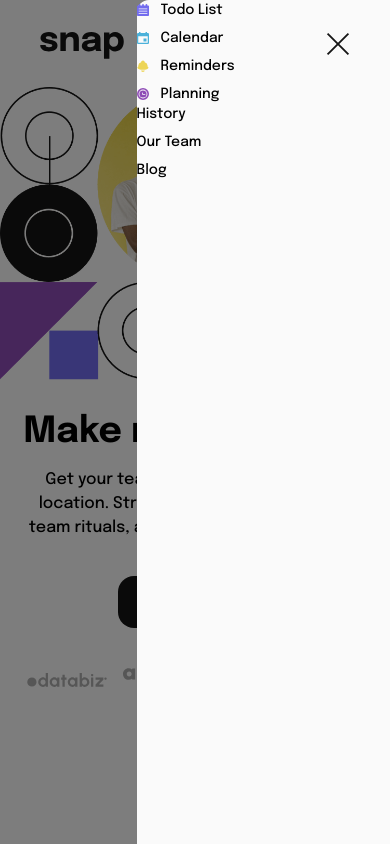
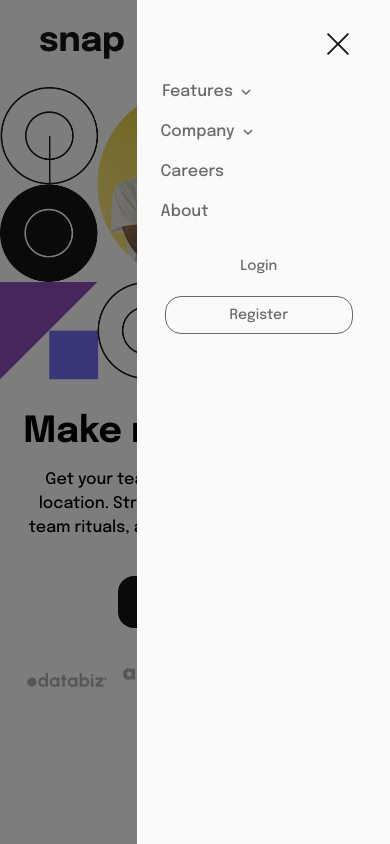
Before and after one commit to oezekielanim/dropdownnav, a React (Vite) app: page / in a window 390 px wide. Both pictures are taken after a click on the picture 334 px from the left and 42 px from the top of the page. Built offline with nearby package versions, Linux system fonts and the light colour scheme.

Commit message:
fix: side menu

```diff
--- a/src/components/Sidemenu.jsx
+++ b/src/components/Sidemenu.jsx
@@ -1,8 +1,11 @@
-import React from 'react'
+import React,{useState} from 'react'
 import { Backdrop } from '@mui/material'
 import close from "../assets/images/icon-close-menu.svg"
 import {v4 as uuidv4} from 'uuid'
 import Dropmenu from './Dropmenu'
+import arrowdown from '../assets/images/icon-arrow-down.svg'
+import arrowup from '../assets/images/icon-arrow-up.svg'
+import useNavmenu from '../hooks/useNavmenu';
 
 
 export const featureMenu = [
@@ -64,11 +67,42 @@ const Sidemenu = ({open, setOpen}) => {
 
 
 const Menu = ({setOpen})=>{
+  const {
+    featuresOpen,
+    companyOpen,
+    handleFeaturesOnClick,
+    handleCompanyOnClick,
+  } = useNavmenu();
+  const [active, setActive] = useState(false);
+
   return (
-    <div className='w-[65%] md:hidden h-full bg-white absolute right-0 z-20 rounded-tl-xl '>
+    <div className='w-[65%] md:hidden h-full bg-white absolute right-0 z-20  '>
       <span onClick={()=>setOpen()}><img src={close} alt="close button" className=' absolute right-10 top-8 w-6 h-6' /></span>
-      <Dropmenu menuList={featureMenu}/>
-      <Dropmenu menuList={companyMenu}/>
+      <ul className='space-y-4 absolute top-20 left-6 text-base text-gray'>
+      <li className='flex items-center justify-center gap-x-2 cursor-pointer' onClick={handleFeaturesOnClick}>
+                        Features <span className=''><img src={featuresOpen? arrowup: arrowdown} alt="icon" /></span>
+                        {/*This is a dropdown menu */}
+                        {featuresOpen &&<div className=' md:block max-w-fit text-xs text-gray py-5 px-4 font-thin md:shadow-xl md:rounded-xl  '>
+                        <Dropmenu menuList={featureMenu}/>
+                        </div>}
+        </li>
+
+        <li className='flex items-center justify-center gap-x-2 cursor-pointer'  onClick={handleCompanyOnClick}>
+                        Company <span className=''><img src={companyOpen? arrowup: arrowdown} alt="icon" /></span>
+                        {/* This is a dropdown menu */}
+                        {companyOpen && <div className='md:block max-w-fit text-xs text-gray py-6 px-4 font-thin md:shadow-xl md:rounded-xl '>
+                        <Dropmenu menuList={companyMenu}/>
+                        </div>}
+        </li>
+        <li className='cursor-pointer'>Careers</li>
+        <li className='cursor-pointer'>About</li>
+      </ul>
+
+      <div className='absolute top-64 left-7 flex flex-col gap-y-5 justify-center items-center text-gray'>
+          <div className='cursor-pointer'>Login</div>
+          <button className='border px-16 py-2 border-gray-500 rounded-2xl block cursor-pointer'>Register</button>
+      </div>
+
 
     </div>
   )
--- /dev/null
+++ b/src/hooks/useNavmenu.jsx
@@ -0,0 +1,40 @@
+import React, { useState } from 'react';
+
+
+const useNavmenu = () => {
+  // State to manage the open/closed state of different menu sections
+  const [featuresOpen, setFeaturesOpen] = useState(false);
+  const [companyOpen, setCompanyOpen] = useState(false);
+  const [menuOpen, setMenuOpen] = useState(false);
+
+  // Event handlers for hover states
+  const handleFeaturesOnClick = () => {
+    setFeaturesOpen(!featuresOpen);
+  };
+
+
+
+  const handleCompanyOnClick = () => {
+    setCompanyOpen(!companyOpen);
+  };
+
+
+  // Event handler for menu click
+  const handleMenuClick = () => {
+    console.log('clicked');
+    setMenuOpen(!menuOpen);
+  };
+
+  // Return state and functions for external use
+  return {
+    featuresOpen,
+    companyOpen,
+    menuOpen,
+    handleFeaturesOnClick,
+    handleCompanyOnClick,
+    handleMenuClick,
+    setMenuOpen
+  };
+};
+
+export default useNavmenu;
```
